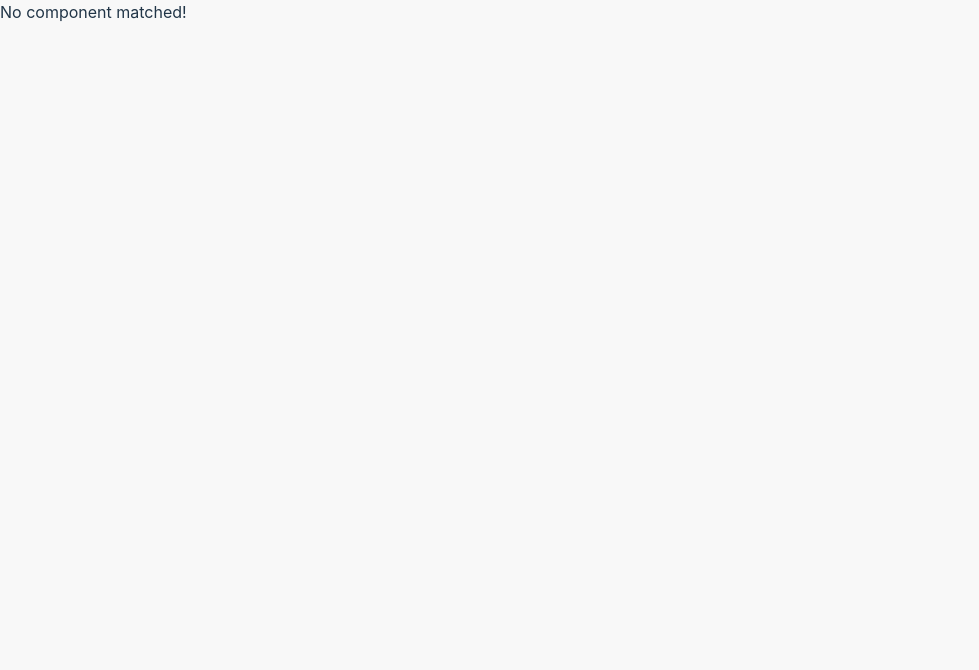
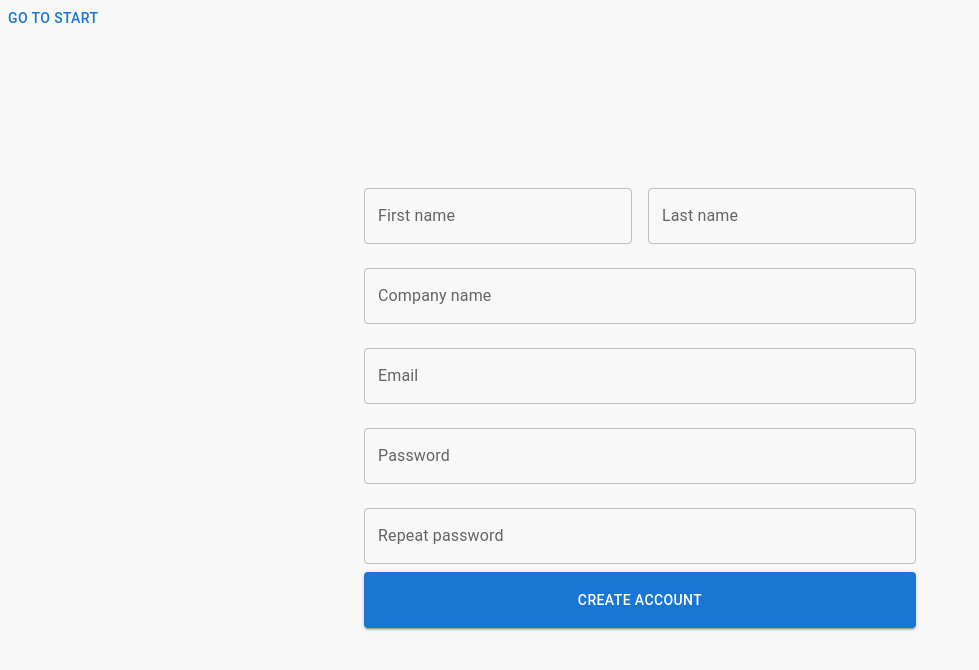
Before and after one commit to LaitIgor/Vite_CRM_React_TS, a React (Vite) app: page /create-account in a window 1280 px wide. Shown: the top 670 px of the page, without its empty margins (0-979 px from the left). Built offline with nearby package versions, Linux system fonts and the light colour scheme.

Commit message:
add create account form

```diff
--- a/src/App.tsx
+++ b/src/App.tsx
@@ -1,15 +1,20 @@
-import {Routes, Route, Navigate} from 'react-router-dom';
-
+import {Routes, Route, Navigate, Link, useNavigate} from 'react-router-dom';
+import Button from '@mui/material/Button';
 import Sidebar from './components/Sidebar';
 import Dashboard from './components/Main';
 import Project from './components/Project';
 import Customers from './components/Customers';
 import Income from './components/Income';
 import Authentication from './components/authentication';
+import CreateAccount from './components/create-account';
 import styles from './App.module.css'
 
 function App() {
   // const [loggedIn, setLoggedIn] = useState(false);
+  const location = useNavigate();
+
+  console.log(location, 'location');
+
 
   let loggedIn;
 
@@ -22,6 +27,12 @@ function App() {
   return (
     <>
     {/* {loggedIn && <Navigate to='auth'/>} */}
+    <Button
+      sx={{position: 'absolute', top: 0, left: 0, zIndex: 10}}
+      onClick={() => location(-1)}
+    >
+      Go to start
+    </Button>
     <main className={styles.mainWrapper}>
 
     <Routes>
@@ -47,6 +58,10 @@ function App() {
         element={<Authentication/>}
       />
       <Route
+        path="/create-account"
+        element={<CreateAccount/>}
+      />
+      <Route
         path="/*"
         element={<div>No component matched!</div>}
       />
--- a/src/components/authentication/authentication.module.scss
+++ b/src/components/authentication/authentication.module.scss
@@ -1,6 +1,35 @@
 .container {
-    display: grid;
-    place-items: center;
+    display: flex;
+    flex-direction: column;
+    justify-content: center;
+    align-items: center;
     width: 100%;
     height: 100vh;
+    color: black;
 }
+
+.signIn {
+    margin-bottom: 48px;
+    font-weight: bold;
+    font-size: 36px;
+    line-height: 48px;
+}
+
+.form-group {
+    display: flex;
+    flex-direction: column;
+    width: 25vw;
+    margin-bottom: 32px;
+}
+
+.forgotPass {
+    font-weight: 500;
+    font-size: 14px;
+    line-height: 14px;
+    color: #5382E7;
+    text-decoration: none;
+}
+
+// .submit {
+//     margin-top: 1rem;
+// }
--- a/src/components/authentication/authentication.tsx
+++ b/src/components/authentication/authentication.tsx
@@ -1,9 +1,51 @@
+import FormControl from '@mui/base/FormControl';
+import TextField from '@mui/material/TextField';
+import Button from '@mui/material/Button';
+import Input, { InputProps } from '@mui/base/Input';
+import {Link} from 'react-router-dom';
+
+import { useForm } from 'react-hook-form';
+
 import styles from './authentication.module.scss';
 
 export const Authentication = () => {
+    const {register, handleSubmit, watch, formState, formState: {errors}} = useForm();
+    const onSubmit = (data: any) => console.log(data, 'dataaa');
+
+    console.log(watch('example'), 'wex');
+    console.log(formState, 'formState');
+
+
+
     return (
         <div className={styles.container}>
+            <span className={styles.signIn}>Sign in</span>
 
+            <FormControl className={styles['form-group']}>
+                <TextField
+                    sx={{marginBottom: '24px'}}
+                    label='outlined'
+                    {...register('email', {required: true})}
+                />
+                {errors.email && <span>Email is required!</span>}
+
+                <TextField
+                    sx={{marginBottom: '24px'}}
+                    label='Password'
+                    {...register('password', {required: true})}
+                />
+                {errors.password && <span>Password is required!</span>}
+
+                <Button
+                    sx={{padding: '16px'}}
+                    onClick={handleSubmit(onSubmit)}
+                    className={styles.submit}
+                    variant='contained'
+                >
+                    Log in</Button>
+            </FormControl>
+
+            <Link to='/create-account' className={styles.forgotPass}>Forgot password?</Link>
         </div>
     )
 }
--- /dev/null
+++ b/src/components/create-account/createAccount.tsx
@@ -0,0 +1,73 @@
+import {useForm, FieldValues} from 'react-hook-form';
+import {Container, Box, TextField, Button} from '@mui/material';
+
+export const CreateAccount = () => {
+    const {register, handleSubmit, formState: {errors}, watch} = useForm();
+
+    const onSubmit = (data: FieldValues) => {
+        console.log(data, 'Form data');
+
+    }
+
+    return (
+        <>
+        <Container maxWidth='sm'>
+            <Box display='flex' alignItems='center' height='100vh'>
+                <form onSubmit={handleSubmit(onSubmit)}>
+                    <Box display='flex' gap={2}>
+                        <TextField
+                            label='First name'
+                            fullWidth
+                            margin='normal'
+                            {...register('firstName', {required: true})}
+                            error={!!errors.firstName}
+                            helperText={errors.firstName ? 'This field is required' : null}
+                        />
+                        <TextField
+                            label='Last name'
+                            fullWidth
+                            margin='normal'
+                            {...register('lastName', {required: true})}
+                            error={!!errors.lastName}
+                            helperText={errors.lastName ? 'This field is required' : null}
+                        />
+                    </Box>
+                    <TextField
+                        label='Company name'
+                        fullWidth
+                        margin='normal'
+                        {...register('companyName', {required: true})}
+                        error={!!errors.companyName}
+                        helperText={errors.companyName ? 'This field is required' : null}
+                    />
+                    <TextField
+                        label='Email'
+                        fullWidth
+                        margin='normal'
+                        {...register('email', {required: true})}
+                        error={!!errors.email}
+                        helperText={errors.email ? 'This field is required' : null}
+                    />
+                    <TextField
+                        label='Password'
+                        fullWidth
+                        margin='normal'
+                        {...register('password', {required: true})}
+                        error={!!errors.password}
+                        helperText={errors.password ? 'This field is required' : null}
+                    />
+                    <TextField
+                        label='Repeat password'
+                        fullWidth
+                        margin='normal'
+                        {...register('repeatPpassword', {required: true})}
+                        error={!!errors.repeatPpassword}
+                        helperText={errors.repeatPpassword ? 'This field is required' : null}
+                    />
+                    <Button sx={{padding: '16px'}} fullWidth variant='contained' color='primary' type='submit'>Create account</Button>
+                </form>
+            </Box>
+        </Container>
+        </>
+    )
+}
--- /dev/null
+++ b/src/components/create-account/index.ts
@@ -0,0 +1,2 @@
+import { CreateAccount } from "./createAccount";
+export default CreateAccount;
```
